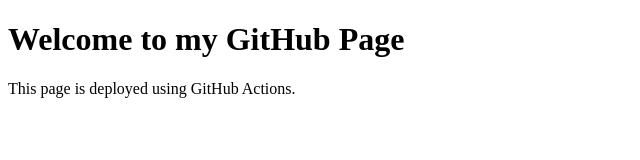
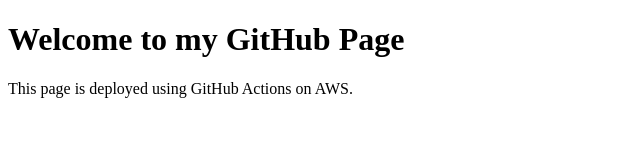
Before and after one commit to shahadsj/assignment, a plain HTML site: page index.html in a window 1280 px wide. Shown: the full height of the page, 0-640 px from the left. Drawn offline with Linux system fonts and the light colour scheme.

Commit message:
change on index file

```diff
--- a/index.html
+++ b/index.html
@@ -6,6 +6,6 @@
 </head>
 <body>
     <h1>Welcome to my GitHub Page</h1>
-    <p>This page is deployed using GitHub Actions.</p>
+    <p>This page is deployed using GitHub Actions on AWS.</p>
 </body>
 </html>
```
